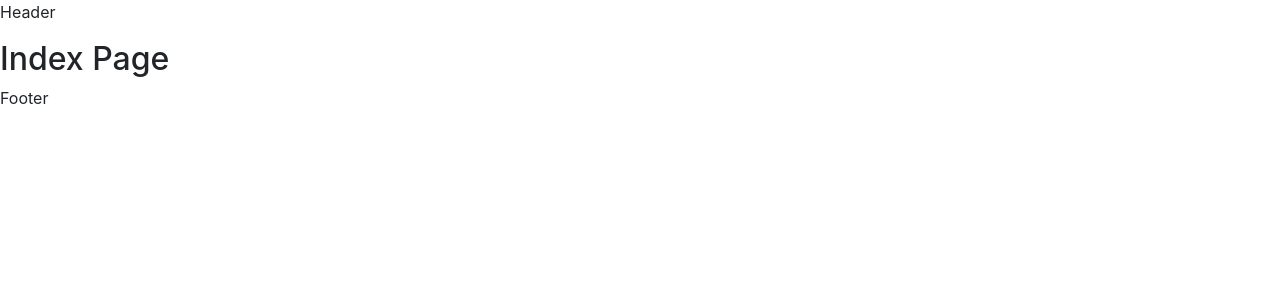
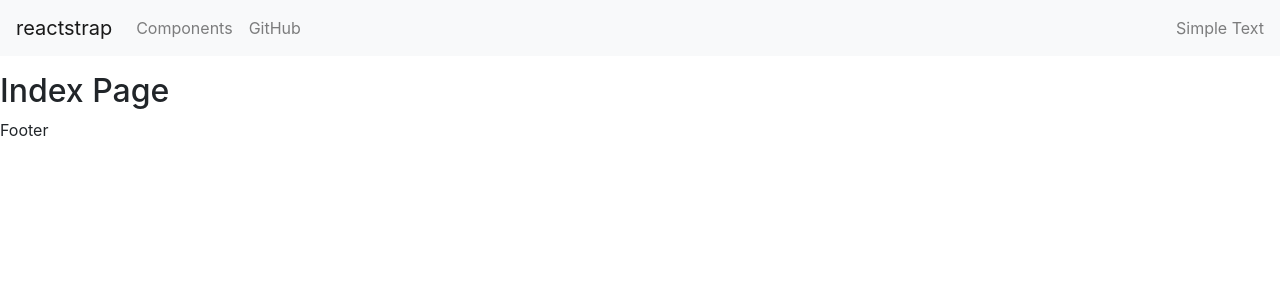
Before and after one commit to manticorevault/mern_blog, a Next.js app in the folder frontend/: page / in a window 1280 px wide. Shown: the top 300 px of the page. Built offline with nearby package versions, Linux system fonts and the light colour scheme.

Commit message:
Created the responsive navbar with reactstrap

```diff
--- /dev/null
+++ b/frontend/components/Header.js
@@ -0,0 +1,47 @@
+import { useState } from "react";
+import {
+  Collapse,
+  Navbar,
+  NavbarToggler,
+  NavbarBrand,
+  Nav,
+  NavItem,
+  NavLink,
+  UncontrolledDropdown,
+  DropdownToggle,
+  DropdownMenu,
+  DropdownItem,
+  NavbarText
+} from 'reactstrap';
+
+const Header = () => {
+
+  const [isOpen, setIsOpen] = useState(false);
+
+  const toggle = () => {
+    setIsOpen(!isOpen);
+  };
+
+  return (
+    <div>
+      <Navbar color="light" light expand="md">
+        <NavbarBrand href="/">reactstrap</NavbarBrand>
+        <NavbarToggler onClick={toggle} />
+        <Collapse isOpen={isOpen} navbar>
+          <Nav className="mr-auto" navbar>
+            <NavItem>
+              <NavLink href="/components/">Components</NavLink>
+            </NavItem>
+            <NavItem>
+              <NavLink href="https://github.com/reactstrap/reactstrap">GitHub</NavLink>
+            </NavItem>
+          </Nav>
+          <NavbarText>Simple Text</NavbarText>
+        </Collapse>
+      </Navbar>
+    </div>
+  );
+};
+
+
+export default Header;
--- a/frontend/components/Layout.js
+++ b/frontend/components/Layout.js
@@ -1,8 +1,10 @@
+import Header from "./Header";
+
 const Layout = ({ children }) => {
     return (
         <React.Fragment>
             <p>
-                Header
+                <Header />
             </p>
             { children }
             <p>
```
